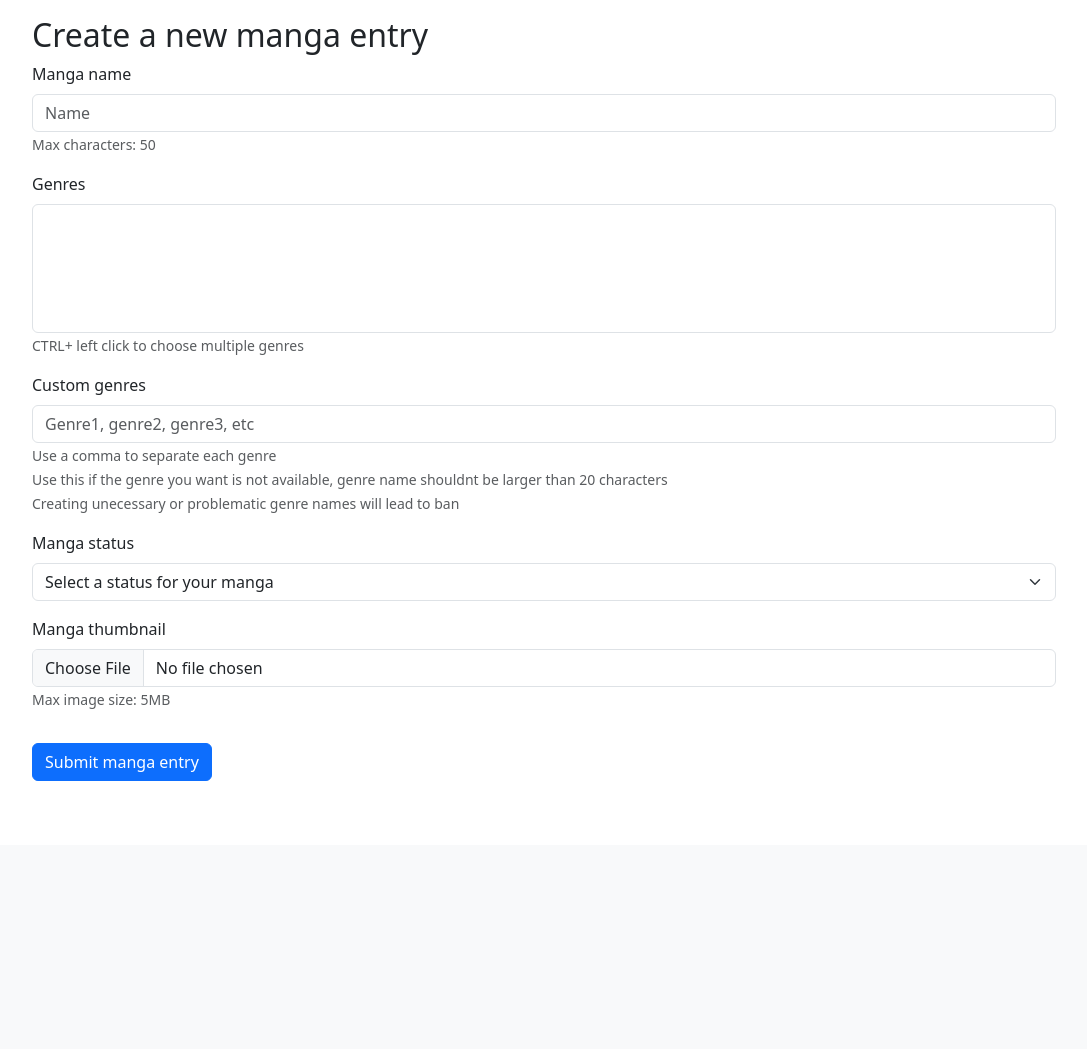
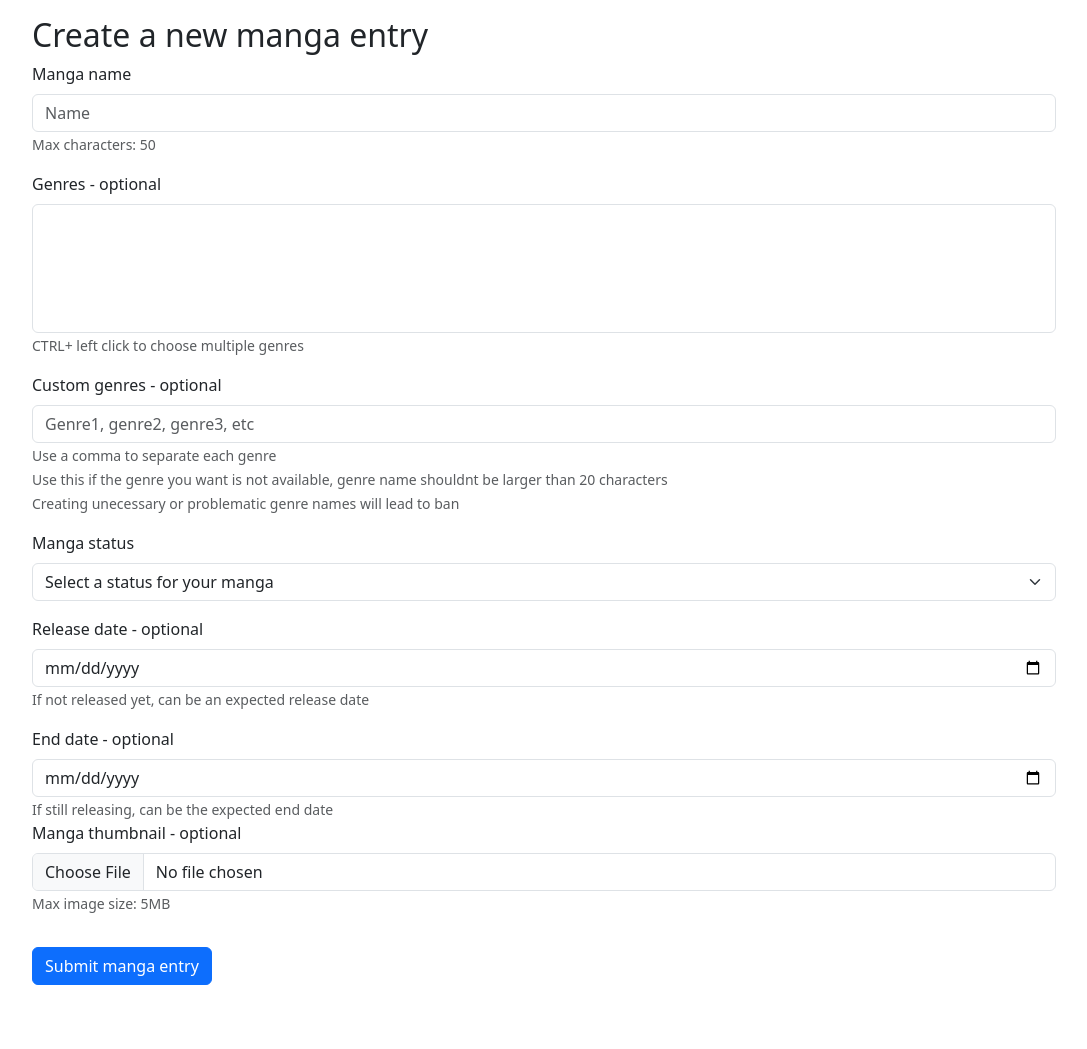
Before and after one commit to Fezin10/manga_project, a Django app: template manga/mangaweb/templates/mangaweb/addmanga.html in a window 1280 px wide. Shown: the part 56-1105 px from the top of the page, without its empty margins (96-1183 px from the left). Before the commit the page ends 837 px from the top, so only its background shows below. Run offline with Django 3.2, Linux system fonts and the light colour scheme; the template is opened without the code that fills it, so the values that code supplies are empty.

Commit message:
Mangapage now have support to release and end date, also fixed the mangapage chapters showing in incorrect order, the views of some manga are now calculated from the views of the chapters of this manga

```diff
--- a/manga/mangaweb/models.py
+++ b/manga/mangaweb/models.py
@@ -49,7 +49,6 @@ class Manga(models.Model):
     author = models.ForeignKey(User, on_delete=models.CASCADE, related_name='works')
     genres = models.ManyToManyField(Genre)
     status = models.CharField(max_length=1, choices=STATUS_CHOICES)
-    views = models.PositiveIntegerField(default=0)
     thumb = models.ImageField(upload_to=helper.manga_thumb, null=True)
     likes = models.ManyToManyField(User, related_name='liked_manga', blank=True)
     releasedate = models.DateField(null=True, blank=True)
--- a/manga/mangaweb/templates/mangaweb/addmanga.html
+++ b/manga/mangaweb/templates/mangaweb/addmanga.html
@@ -13,7 +13,7 @@
         <span class="form-text">Max characters: 50</span>
     </div>
     <div class="mb-3">
-        <label for="genres" class="form-label">Genres</label>
+        <label for="genres" class="form-label">Genres - optional</label>
         <select class="form-select" size="5" multiple name="genres">
             {% for genre in genres %}
             <option value="{{ genre }}">{{ genre }}</option>
@@ -22,7 +22,7 @@
           <span class="form-text">CTRL+ left click to choose multiple genres</span>
     </div>
     <div class="mb-3">
-        <label for="custom-genres" class="form-label">Custom genres</label>
+        <label for="custom-genres" class="form-label">Custom genres - optional</label>
         <input type="text" name="custom_genre" class="form-control" placeholder="Genre1, genre2, genre3, etc">
         <span class="form-text">Use a comma to separate each genre</span> <br>
         <span class="form-text">Use this if the genre you want is not available, genre name shouldnt be larger than 20 characters</span> <br>
@@ -38,7 +38,17 @@
         </select>
     </div>
     <div class="mb-3">
-        <label for="formFile" class="form-label">Manga thumbnail</label>
+        <label for="releasedate" class="form-label">Release date - optional</label>
+        <input type="date" class="form-control" name="releasedate">
+        <span class="form-text">If not released yet, can be an expected release date</span>
+    </div>
+    <div>
+        <label for="enddate" class="form-label">End date - optional</label>
+        <input type="date" class="form-control" name="enddate">
+        <span class="form-text">If still releasing, can be the expected end date</span>
+    </div>
+    <div class="mb-3">
+        <label for="formFile" class="form-label">Manga thumbnail - optional</label>
         <input class="form-control" type="file" name="thumb" accept="image/*" id="image_input">
         <span class="form-text">Max image size: 5MB</span>
     </div>
--- a/manga/mangaweb/templates/mangaweb/mangapage.html
+++ b/manga/mangaweb/templates/mangaweb/mangapage.html
@@ -32,7 +32,7 @@
             {% if manga.enddate %}
             <div>End date: {{ manga.enddate }}</div>
             {% endif %}
-            <div>Views: {{ manga.views|add:'+1' }}</div>
+            <div>Views: {{ views }}</div>
             <div id="likes">Likes: {{ manga.likes.count }}</div>
             {% if user.is_authenticated %}
                 <div><button class="btn btn-primary" id="like_button" value="{% url 'mangalike' manga.id %}"></button></div>
@@ -43,7 +43,7 @@
 <br>
 <div class="container">
     <div class="row">
-    {% for chapter in manga.chapters.all %}
+    {% for chapter in chapters %}
         <div class="col"><a href="{% url 'mangaread' manga.id chapter.chapter_number %}"
             {% if user.is_authenticated and user in chapter.read.all %} class="btn btn-dark"
             {% else %} class="btn btn-primary"{% endif %}>{{ chapter.chapter_number|stringformat:"04d" }}</a></div>
```
Also changed, not shown: manga/mangaweb/views.py (+19 -14 lines).
